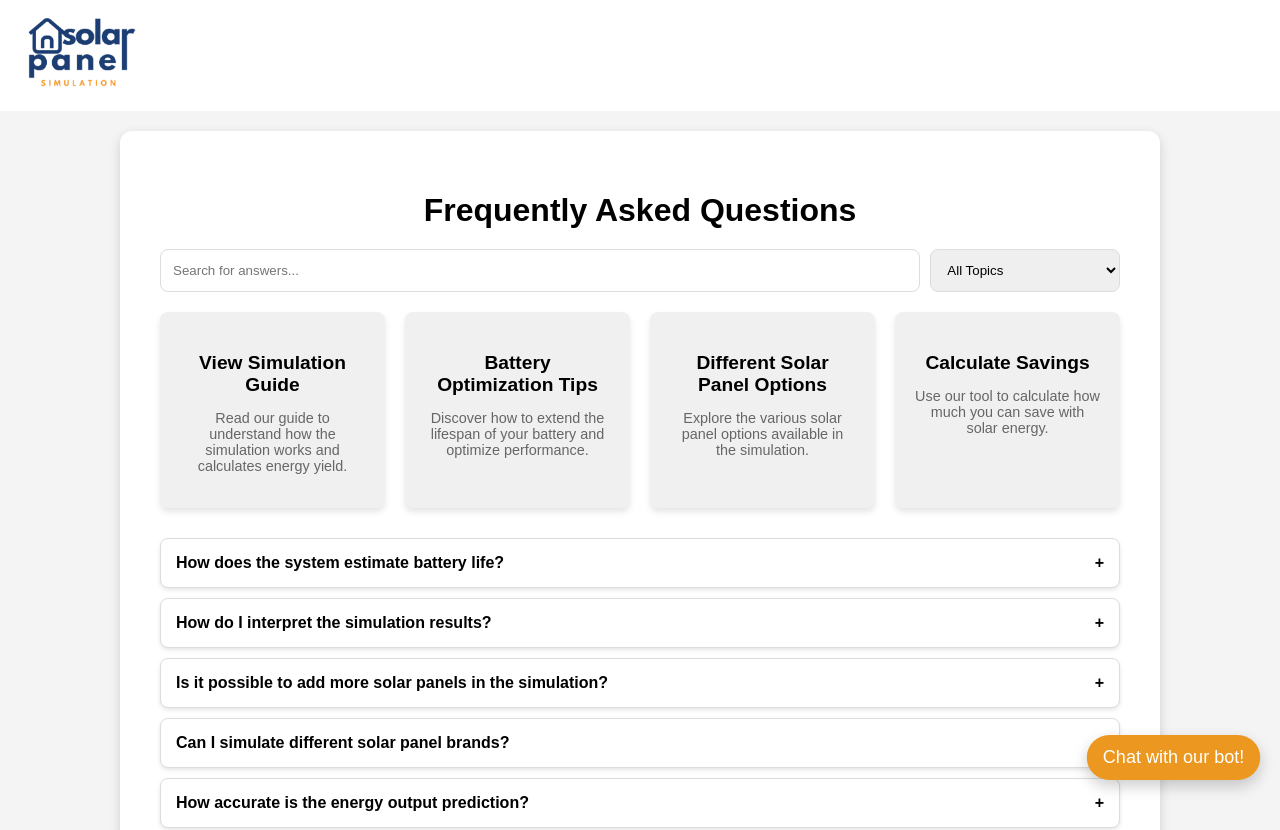
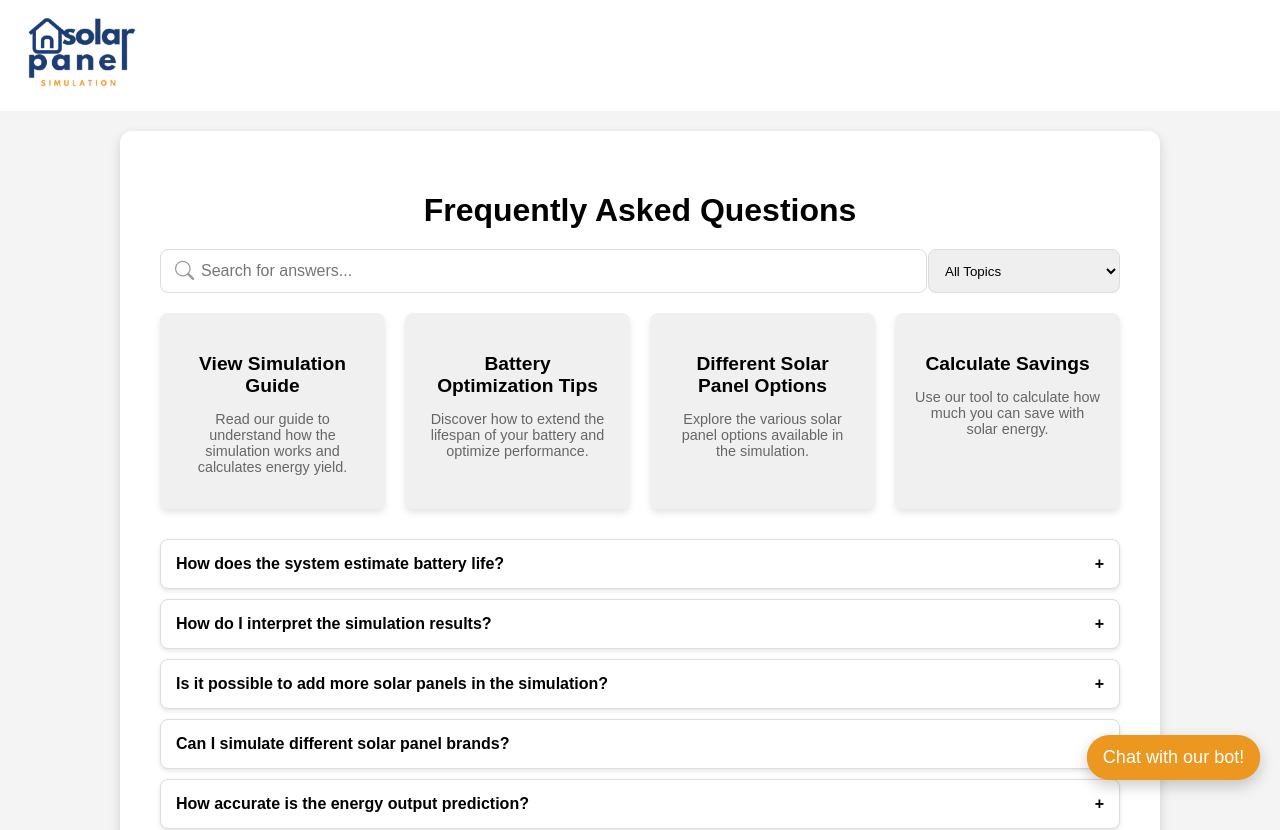
Before and after one commit to isravx0/AfstudeerProject, a React (Create React App) app in the folder project/my-app/: page /faq in a window 1280 px wide. Shown: the top 830 px of the page. Built offline with nearby package versions, Linux system fonts and the light colour scheme.

Commit message:
"Refactored FAQPage.js and FAQPage.css to add search suggestions, updated search bar and filter functionality, and made minor styling changes."

```diff
--- a/project/my-app/src/components/faq/FAQPage.js
+++ b/project/my-app/src/components/faq/FAQPage.js
@@ -23,45 +23,71 @@ function FAQPage() {
     const [activeId, setActiveId] = useState(null);
     const [searchTerm, setSearchTerm] = useState("");
     const [selectedTag, setSelectedTag] = useState("All");
-    const [generalComments, setGeneralComments] = useState([]);
-    const [newComment, setNewComment] = useState("");
+    const [showSuggestions, setShowSuggestions] = useState(false);
 
-    // Contact form state
-    const [contactName, setContactName] = useState("");
-    const [contactEmail, setContactEmail] = useState("");
-    const [contactMessage, setContactMessage] = useState("");
-
-
-    const toggleAnswer = (id) => {
-        setActiveId(activeId === id ? null : id);
-    };
-
-    const handleSearch = (e) => setSearchTerm(e.target.value);
-    const handleFilterChange = (e) => setSelectedTag(e.target.value);
-
+    // Filter questions based on search term and selected tag
     const filteredQuestions = questionsAndAnswers.filter(({ question, tag }) => {
         const matchesSearch = question.toLowerCase().includes(searchTerm.toLowerCase());
         const matchesTag = selectedTag === "All" || tag === selectedTag;
         return matchesSearch && matchesTag;
     });
 
+    const toggleAnswer = (id) => setActiveId(activeId === id ? null : id);
+
+    const handleSearchChange = (e) => {
+        setSearchTerm(e.target.value);
+        setShowSuggestions(true); // Show suggestions when typing
+    };
+
+    const handleSuggestionClick = (suggestion) => {
+        setSearchTerm(suggestion);
+        setShowSuggestions(false); // Hide suggestions when clicked
+    };
+
+    const suggestions = questionsAndAnswers
+        .filter(({ question }) => question.toLowerCase().includes(searchTerm.toLowerCase()))
+        .map(({ question }) => question);
+
     return (
         <div className="faq-page">
             <h1 className="faq-title">Frequently Asked Questions</h1>
 
-            <div className="search-bar">
-                <input
-                    type="text"
-                    placeholder="Search for answers..."
-                    value={searchTerm}
-                    onChange={handleSearch}
-                />
-                <select onChange={handleFilterChange} value={selectedTag}>
+            {/* Search Bar */}
+            <div className="search-bar" style={{ position: "relative" }}>
+                <div className="search-input-container">
+                    <i className="bi bi-search search-icon"></i>
+                    <input
+                        type="text"
+                        placeholder="Search for answers..."
+                        value={searchTerm}
+                        onChange={handleSearchChange}
+                    />
+                </div>
+                <select onChange={(e) => setSelectedTag(e.target.value)} value={selectedTag}>
                     <option value="All">All Topics</option>
                     <option value="Solar Panels">Solar Panels</option>
                     <option value="Battery">Battery</option>
                     <option value="Simulation">Simulation</option>
                 </select>
+
+                {/* Suggestions Bar */}
+                {showSuggestions && searchTerm && (
+                    <div className="suggestions-bar">
+                        {suggestions.length > 0 ? (
+                            suggestions.map((suggestion, index) => (
+                                <div
+                                    key={index}
+                                    className="suggestion-item"
+                                    onClick={() => handleSuggestionClick(suggestion)}
+                                >
+                                    {suggestion}
+                                </div>
+                            ))
+                        ) : (
+                            <div className="suggestion-item">No suggestions found</div>
+                        )}
+                    </div>
+                )}
             </div>
 
             {/* Action Buttons Grid */}
@@ -74,6 +100,7 @@ function FAQPage() {
                 ))}
             </div>
 
+            {/* FAQ List */}
             <div className="faq-list">
                 {filteredQuestions.length > 0 ? (
                     filteredQuestions.map(({ id, question, answer }) => (
@@ -96,13 +123,13 @@ function FAQPage() {
                 )}
             </div>
 
-
             {/* Contact Us Section */}
             <div className="contact-us-section">
                 <h2>Couldn't find your question?</h2>
-                <p>If you have any other questions or need assistance, please contact us through out <a href="/contact" className="information-contact-link">contact page</a>.</p>
+                <p>If you have any other questions or need assistance, please contact us through our <a href="/contact" className="information-contact-link">contact page</a>.</p>
             </div>
         </div>
     );
 }
+
 export default FAQPage;
--- a/project/my-app/src/components/faq/style/FAQPage.css
+++ b/project/my-app/src/components/faq/style/FAQPage.css
@@ -43,27 +43,75 @@
     color: #666;
 }
 
+/* --------------------------------------- */
 
-
+/* Search Bar */
 .search-bar {
     display: flex;
     gap: 10px;
     margin-bottom: 20px;
+    position: relative;
 }
 
-.search-bar input,
+.search-input-container {
+    flex-grow: 1;
+    width: 50%;
+}
 .search-bar select {
     padding: 12px;
     border-radius: 8px;
     border: 1px solid #ddd;
-    width: 100%;
+    width: 20%;
 }
 
-.search-bar select {
-    height: 43px;
-    width: 25%;
+.search-input-container .search-icon {
+    position: absolute;
+    left: 15px;
+    top: 50%;
+    transform: translateY(-50%);
+    font-size: 1.2rem;
+    color: #999;
 }
 
+.search-input-container input {
+    padding: 12px 12px 12px 40px; /* Add space for the icon */
+    border-radius: 8px;
+    border: 1px solid #ddd;
+    width: 94%;
+    font-size: 1rem;
+}
+
+
+/* Suggestions Bar */
+/* Suggestions Bar */
+.suggestions-bar {
+    position: absolute;
+    left: 0;
+    right: 0; /* Make it span the width of the search bar */
+    top: 100%;
+    max-height: 200px;
+    overflow-y: auto;
+    background-color: #fff;
+    border: 1px solid #ddd;
+    border-radius: 8px;
+    box-shadow: 0px 4px 12px rgba(0, 0, 0, 0.1);
+    z-index: 10;
+    margin-top: 5px;
+}
+
+.suggestion-item {
+    padding: 10px 15px;
+    cursor: pointer;
+    font-size: 0.9rem;
+    transition: background-color 0.2s;
+    text-align: left;
+}
+
+.suggestion-item:hover {
+    background-color: #f0f0f0;
+}
+
+/* Faq Section */
 .faq-list {
     display: flex;
     flex-direction: column;
@@ -164,6 +212,16 @@ button {
         padding: 15px;
         font-size: 1rem; /* Slightly larger font for readability */
     }
+
+    .search-bar input,
+    .search-bar select {
+        width: 90%;
+    }
+
+    .search-bar select {
+        height: 43px;
+        width: 30%;
+    }
 }
 
 /* Responsive Design for Smaller Screens (600px and below) */
@@ -180,7 +238,7 @@ button {
 
     .search-bar input,
     .search-bar select {
-        width: 70%;
+        width: 80%;
     }
 
     .search-bar select {
```
Also changed, not shown: 2 other files (tests, documents, lock files or other folders).
